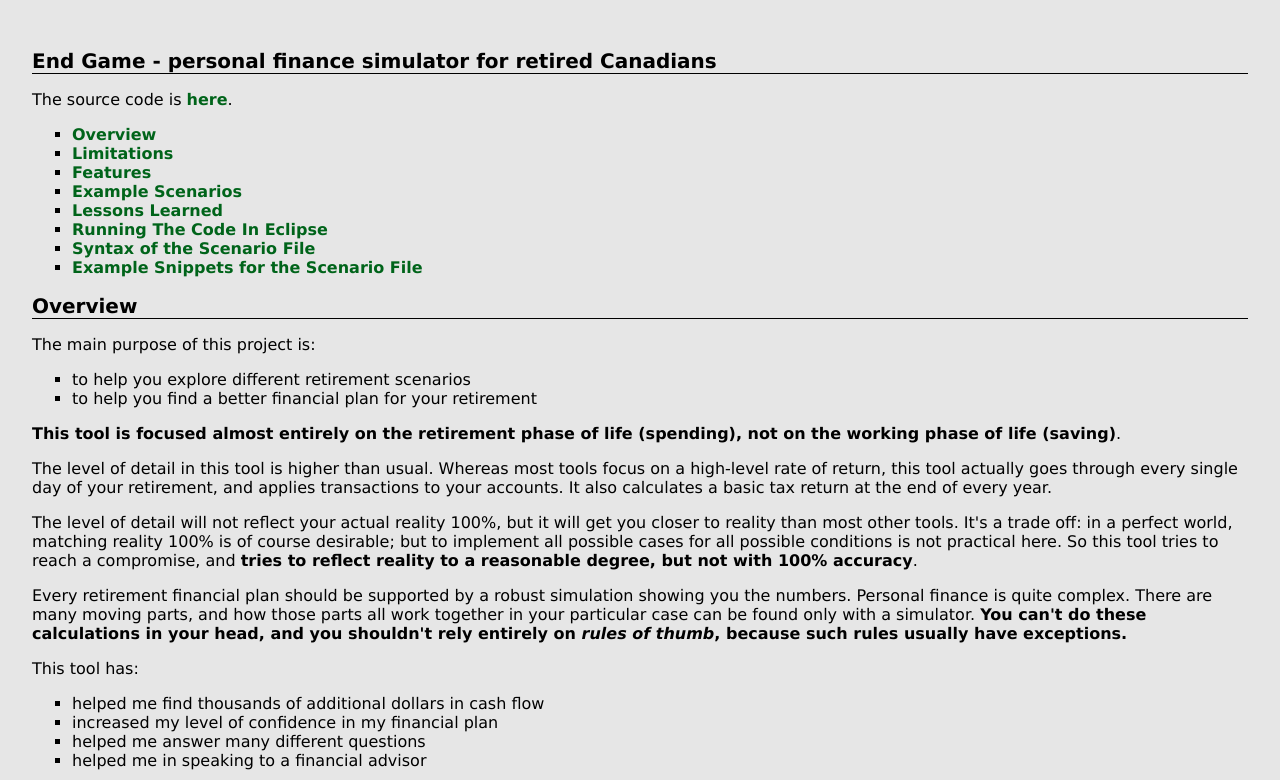
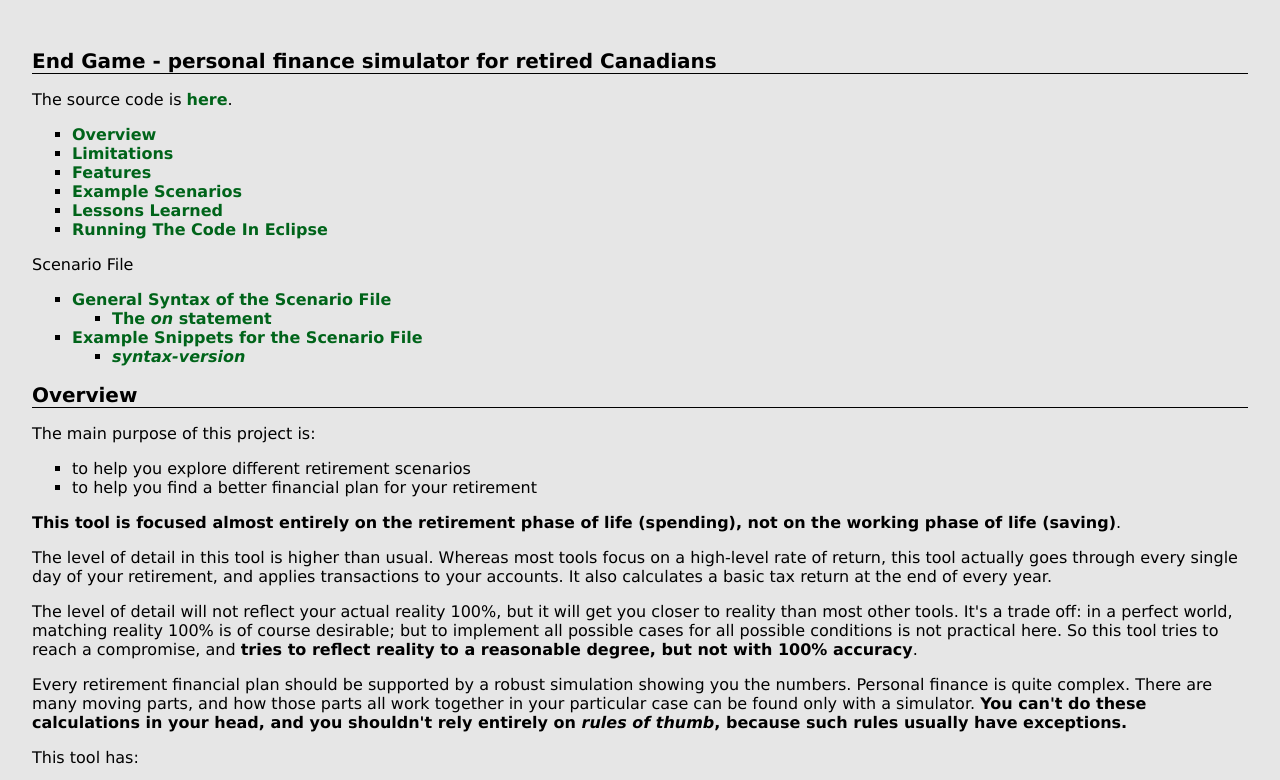
Before and after one commit to johanley/end-game, a plain HTML site: page docs/index.html in a window 1280 px wide. Shown: the top 780 px of the page. Drawn offline with Linux system fonts and the light colour scheme.

Commit message:
Syntax docs

```diff
--- a/docs/index.html
+++ b/docs/index.html
@@ -22,8 +22,18 @@
  <li><a href="#scenarios">Example Scenarios</a>
  <li><a href="#lessons">Lessons Learned</a>
  <li><a href="#running">Running The Code In Eclipse</a>
- <li><a href="#syntax">Syntax of the Scenario File</a>
+</ul>
+
+<P>Scenario File
+<ul>
+ <li><a href="#syntax">General Syntax of the Scenario File</a>
+  <ul>
+   <li><a href='#whencontrol'>The <em>on</em> statement</a>
+  </ul>
  <li><a href="#examplesnippets">Example Snippets for the Scenario File</a>
+  <ul>
+   <li><a href='#syntax-version'><em>syntax-version</em></a>
+  </ul>
 </ul>
 
 <h2 id='overview'>Overview</h2>
@@ -205,12 +215,13 @@ Here, you just want to run the code, not change it.
 <P>Here are the <a href='gettingstarted/index.html'>detailed instructions</a>. It takes 10-15 minutes to set up.
 
 
-<h2 id='syntax'>Syntax of the Scenario File</h2>
+<h2 id='syntax'>General Syntax of the Scenario File</h2>
 The scenario file has a specific syntax.
 That is, the text in the scenario file has to <em>make sense</em> to the code.
 You have to follow those rules, or an error will result, and the code will stop executing.
+If you have a syntax error, then an error message will tell you the exact location (line number) in the scenario file.
 
-<P>It's usually best to start with an example scenario file that is closest to your situation.
+<P>It's almost always best to start with an example scenario file that is closest to your situation.
 
 <P>Note that:
 <ul>
@@ -253,8 +264,11 @@ In this case, the ":" character is used:
 
 
 <h2 id='examplesnippets'>Example Snippets for the Scenario File</h2>
+The following are examples of the various parts that can be found in a scenario file.
+They appear in the order that they can appear in the file.
+For items in the <em>transactions</em> block, they can appear in any order.
 
-<p><pre>syntax-version = v1.0.0</pre>
+<p id='syntax-version'><pre>syntax-version = v1.0.0</pre>
 States that this scenario file was created with a given version of the syntax for scenario files (which may change over time).
 The idea is to ensure that code processing a scenario file knows the exact syntax of the file it's supposed to process.
 The code is not smart enough to be backwards-compatible with "old" versions of the syntax.
@@ -529,7 +543,7 @@ In the above example, the person gets a raise in 2026 from 50.00 to 150.00.
   # Transactions in your accounts, not yet defined implicitly.
   ...
 }</pre>
-Transactions against your accounts that aren't otherwise specified.
+Transactions against your accounts that aren't specified elsewhere.
 The order of appearance of items in the <em>transactions</em> block is actually arbitrary - they can appear in any order.
 
 <P><pre>bank-debit-credit 925.00 on *-01 # rent on the first of the month</pre>
```
